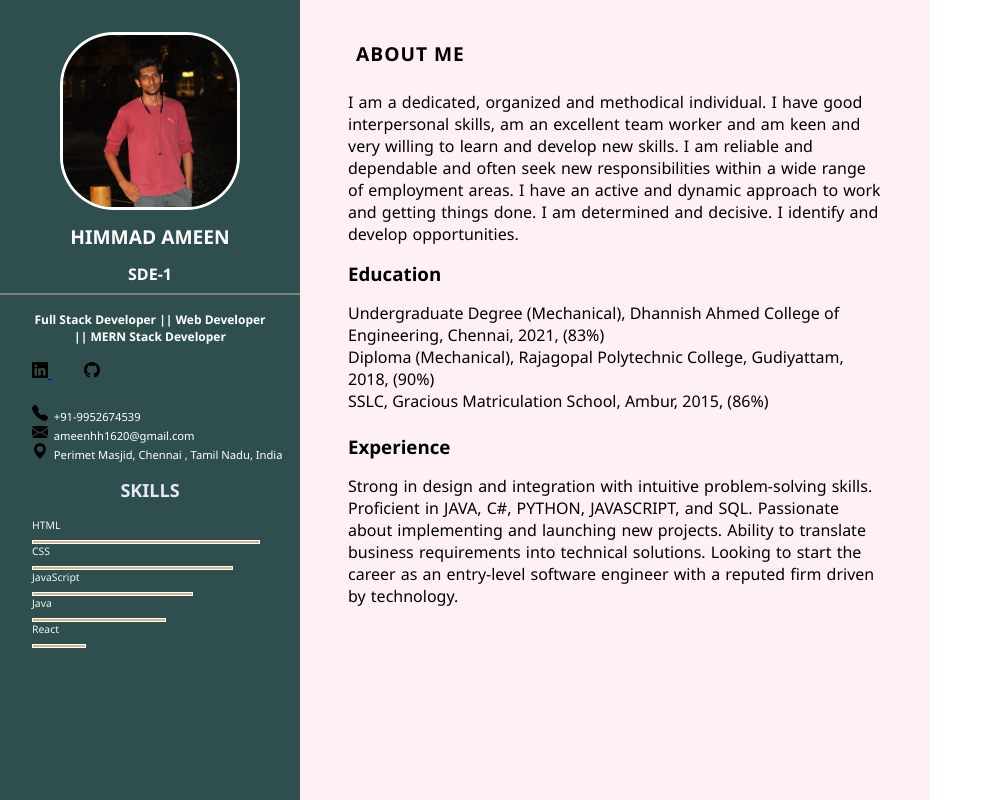
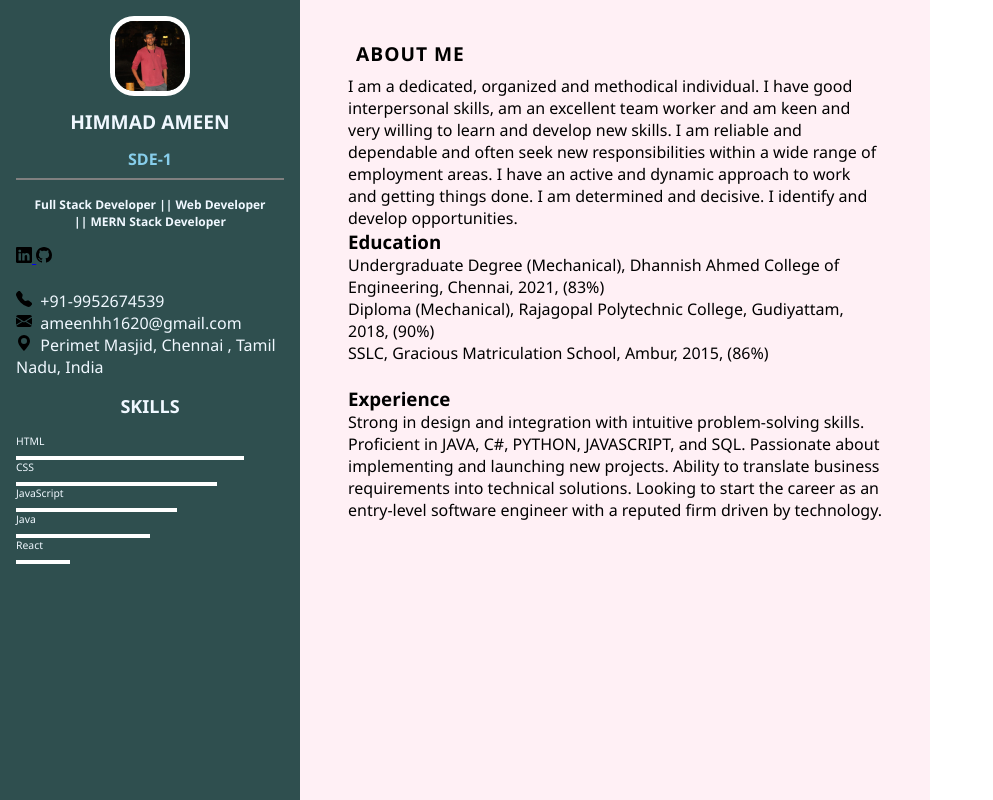
Before and after one commit to himadameen/Selectors-Basic-Selectors-Combinators-Id-selector-Class-selector---Post-Class---Responsive-Resum, a plain HTML site: page index.html in a window 1280 px wide. Shown: the top 800 px of the page, without its empty margins (0-993 px from the left). Drawn offline with Linux system fonts and the light colour scheme.

Commit message:
my clone changes

```diff
--- a/style.css
+++ b/style.css
@@ -4,118 +4,140 @@
     box-sizing: border-box;
     list-style: none;
     font-family: 'Segoe UI', Tahoma, Geneva, Verdana, sans-serif;
+
 }
-.main-content{
+
+/* Write CSS code below */
+
+.main-content {
+
+    display: grid;
     max-height: 100vh;
     min-height: 1000px;
-    width: 90%;
-    /* margin: 20px auto; */
-    /* grid-template-rows: 20% 80%; */
     grid-template-columns: 300px 700px;
-    display: grid;
+}
 
+.left-section {
+    background-color: darkslategray;
+    color: aliceblue;
+    grid-column: 1 span;
+  /*  grid-column-start: 1;
+    grid-column-end: 2;  */
 }
-.left-section{
-    grid-column: span 1;
-    background-color: darkslategray;
-}
-.right-section{
+
+.right-section {
     background-color: lavenderblush;
     width: 90%;
-    padding: 2rem 3rem 2rem 3rem;
     grid-column: span 1 / span 2;
+
+ /*   grid-column-start: 2;
+    grid-column-end: 3;  */
 }
-.profile-image{
-    padding-top: 2rem;
+
+.left-content {
+    padding: 1rem;
 }
-.profile-image img{
+
+.profile-image img {
+    display: block;
     margin: auto;
-    display: block;
-    border: solid white;
+    border: 5px white solid;
     border-radius: 30%;
-    width: 60%;
+    width: 30%;
 }
-.name{
-    color: white;
+
+.name {
     font-size: 1.2rem;
-    font-weight: 700;
+    font-weight:700;
     text-align: center;
+    padding: 0.8rem;
     text-transform: uppercase;
+    word-spacing:0.02px;
     letter-spacing: 0.02px;
-    padding: 0.8rem;
 }
-.designation{
-    color: white;
+
+.designation {
     font-size: 1rem;
     text-align: center;
     text-transform: uppercase;
-    padding-bottom: 0.5rem;
+    padding-bottom:0.5rem;
+    color: skyblue;
+
 }
-.description{
-    color: white;
+
+.description {
+    font-size: 0.75rem;
     text-align: center;
-    font-size: 0.75rem;
-    padding: 1rem 1rem 1rem 1rem;
+    padding: 1rem;
 }
-.social-media img{
-    margin-left: 2rem;
+
+.icon a img {
+
+    border-radius: 10px;
+    width: 30px;
+    height: 30px;
+    align-content: center;
+}
+
+.contact span i {
+    width: 10px;
     text-align: center;
 }
-.icons{
-    cursor: pointer;
-}
-.skills{
-    color: lavender;
+
+.skills {
     font-size: 0.75rem;
     text-align: center;
     text-transform: uppercase;
     padding: 1rem 0.5rem;
 }
-.skills-content{
-    padding-left: 2rem;
-}
-.skill-name{
-    color: whitesmoke;
+
+.skill-name {
     font-size: 0.65rem;
     font-weight: 0.65rem;
     text-align: left;
     padding-bottom: 0.5rem;
 }
-.progress-bar{
-    border: 1px solid white;
-    background-color: tan;
-    height: 4px;
+
+.progress-bar {
+border: 1px white solid;
+height: 4px;
+background-color: white;
 }
-.contact-item{
-    padding-left: 2rem;
-    font-size: 0.7rem;
-    color: white;
+
+.bar-1 {
+    width: 90%;
+}
+
+.bar-2 {
+    width: 75%;
+}
+
+.bar-3 {
+    width: 60%;
+}
+
+/*  Write code for the right section here */
+
+.right-main-content {
+    padding: 2rem 3rem;
 
 }
 
-.right-title{
+.right-title {
     text-transform: uppercase;
     font-size: 1.2rem;
     font-weight: 700;
-    padding: 0.5rem;
+    padding: 00.5rem;
     letter-spacing: 1px;
 }
-section{
-    display: block;
-}
-.content{
-    word-spacing: 1px;
-    display: block;
-    margin-block-start: 1em;
-    margin-block-end: 1em;
-    margin-inline-start: 0px;
-    margin-inline-end: 0px;
-}
+
+/* Make the Resume Responsive using Media queries */
+
 @media (max-width: 673px) {
-    .main-content{
-        grid-template-columns: repeat(1, 1fr);
+    .main-content {
+        grid-template-columns: repeat(1 , 1fr);
+        width: 90%;
         min-height: 1000px;
-        width: 90%;
     }
     .left-section{
         background-color: black;
@@ -123,4 +145,7 @@ section{
     .right-section{
         background-color: darkslategray;
     }
+    .right-main-content{
+        color: whitesmoke;
+    }
 }
```
